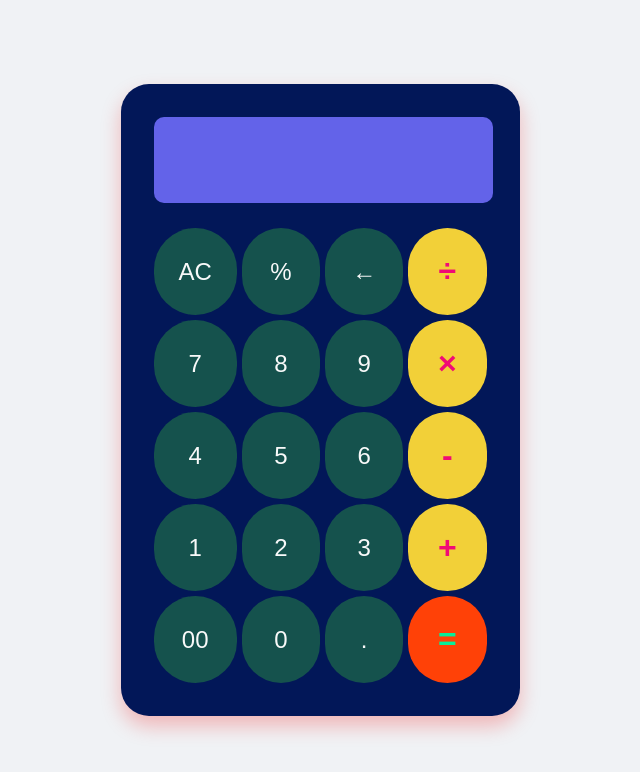
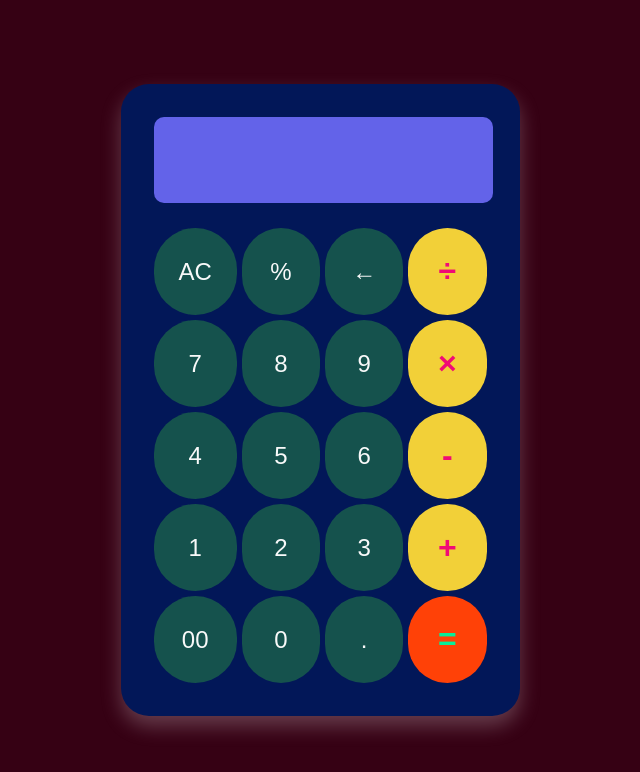
Before and after one commit to Vivek85789/Calculator-JS, a plain HTML site: page index.html in a window 1280 px wide. Shown: the whole page, without its empty margins (320-960 px from the left). Drawn offline with Linux system fonts and the light colour scheme.

Commit message:
changes made

```diff
--- a/style.css
+++ b/style.css
@@ -8,7 +8,7 @@ body{
     justify-content: center;
     align-items: center;
     height: 100vh;
-    background: #f0f2f5;
+    background: #360114;
     margin: 0;
     font-family: 'Segoe UI', sans-serif;
 
@@ -18,7 +18,7 @@ body{
     background: #021758;
     padding: 33px;
     border-radius: 28px;
-    box-shadow: 0 10px 20px rgba(239, 3, 3, 0.25);
+    box-shadow: 0 10px 20px rgba(247, 241, 244, 0.25);
     width: 333px;
 }
 
```
